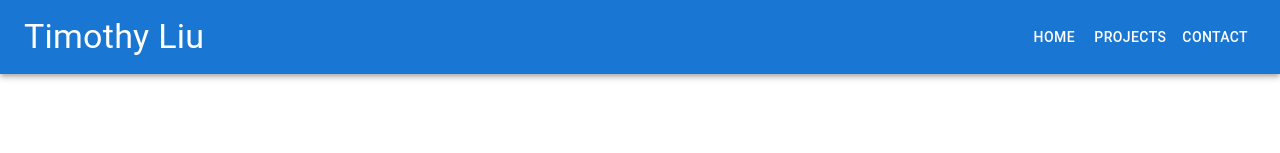
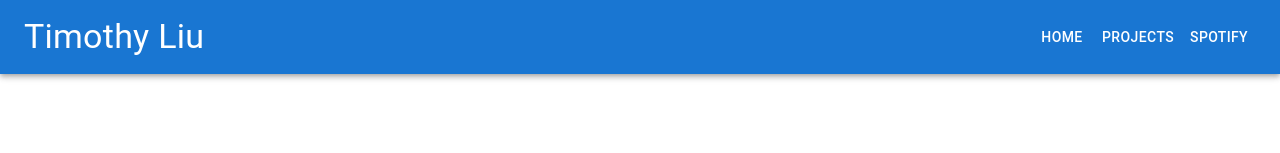
Before and after one commit to timothyliutl/personal_site, a React (Create React App) app: page / in a window 1280 px wide. Shown: the top 153 px of the page. Built offline with nearby package versions, Linux system fonts and the light colour scheme.

Commit message:
updated welcome page components

```diff
--- a/src/Components/Appbar.tsx
+++ b/src/Components/Appbar.tsx
@@ -1,11 +1,37 @@
+import { AppBar, Box, Button, Grid, Toolbar, Typography } from "@mui/material";
 import React from "react";
+import { Link } from 'react-router-dom';
 
-const Appbar = () =>{
+
+const MyAppBar = () =>{
 
     return(
-        <div>
+        <AppBar position='static' component={'nav'}>
+                <Toolbar>
+                    <Typography variant='h4' sx={{ my: 2 }}>
+                        Timothy Liu
+                    </Typography>
+                    <Box sx={{ flexGrow: 1 }}>
 
-        </div>
+                    </Box>
+                    <Box sx={{ flexGrow: 1 }}>
+                        <Grid container justifyContent={'flex-end'}>
+                            <Button sx={{ my: 2, color: 'white' }}>
+                                Home
+                            </Button>
+                            <Button sx={{ my: 2, color: 'white' }}>
+                                Projects
+                            </Button>
+                            <Link to={'/spotiwhy'} style={{textDecoration:'none'}}>
+                            <Button sx={{ my: 2, color: 'white' }}>
+                                Spotify
+                            </Button>
+                            </Link>
+                        </Grid>
+                    </Box>
+
+                </Toolbar>
+            </AppBar>
     )
 }
-export default Appbar;
+export default MyAppBar;
--- a/src/pages/welcome.tsx
+++ b/src/pages/welcome.tsx
@@ -5,6 +5,8 @@ import React from 'react'
 import ArticleIcon from '@mui/icons-material/Article';
 import GitHubIcon from '@mui/icons-material/GitHub';
 import LinkedInIcon from '@mui/icons-material/LinkedIn';
+import { Link } from 'react-router-dom';
+import MyAppBar from '../Components/Appbar';
 
 
 
@@ -12,30 +14,7 @@ const Welcome = () => {
 
     return (
         <div style={{ justifyContent: 'center', width: '100%' }}>
-            <AppBar position='static' component={'nav'}>
-                <Toolbar>
-                    <Typography variant='h4' sx={{ my: 2 }}>
-                        Timothy Liu
-                    </Typography>
-                    <Box sx={{ flexGrow: 1 }}>
-
-                    </Box>
-                    <Box sx={{ flexGrow: 1 }}>
-                        <Grid container justifyContent={'flex-end'}>
-                            <Button sx={{ my: 2, color: 'white' }}>
-                                Home
-                            </Button>
-                            <Button sx={{ my: 2, color: 'white' }}>
-                                Projects
-                            </Button>
-                            <Button sx={{ my: 2, color: 'white' }}>
-                                Contact
-                            </Button>
-                        </Grid>
-                    </Box>
-
-                </Toolbar>
-            </AppBar>
+            <MyAppBar></MyAppBar>
             <div style={{ marginTop: '70px' }}>
                 <Container style={{ width: '70%' }}>
                     <Typography variant='h2' textAlign={'center'}> Hello I'm Timothy Liu </Typography>
@@ -45,6 +24,7 @@ const Welcome = () => {
 
                     </div>
                     <Grid container direction={'row'} justifyContent='space-evenly' style={{ marginTop: '30px' }}>
+                        <a href={''} style={{ textDecoration: 'none' }}>
                             <Card sx={{ minWidth: '220px', paddingTop: '10px' }}>
                                 <CardContent>
                                     <Grid container justifyContent={'space-between'}>
@@ -59,7 +39,9 @@ const Welcome = () => {
                                     </Grid>
                                 </CardContent>
                             </Card>
-                        <Card sx={{minWidth:'220px', paddingTop: '10px' }}>
+                        </a>
+                        <a href='https://github.com/timothyliutl' target={'_blank'} style={{ textDecoration: 'none' }}>
+                            <Card sx={{ minWidth: '220px', paddingTop: '10px' }}>
                                 <CardContent>
                                     <Grid container justifyContent={'space-between'}>
                                         <Grid item>
@@ -73,6 +55,8 @@ const Welcome = () => {
                                     </Grid>
                                 </CardContent>
                             </Card>
+                        </a>
+                        <a href='https://www.linkedin.com/in/timothy-liu-4a738619b/' target={'_blank'} style={{textDecoration:'none'}}>
                             <Card sx={{ minWidth: '220px', paddingTop: '10px' }}>
                                 <CardContent>
                                     <Grid container justifyContent={'space-between'}>
@@ -87,6 +71,7 @@ const Welcome = () => {
                                     </Grid>
                                 </CardContent>
                             </Card>
+                        </a>
                     </Grid>
                 </Container>
             </div>
```
Lines whose indentation alone changed are shown as unchanged.
